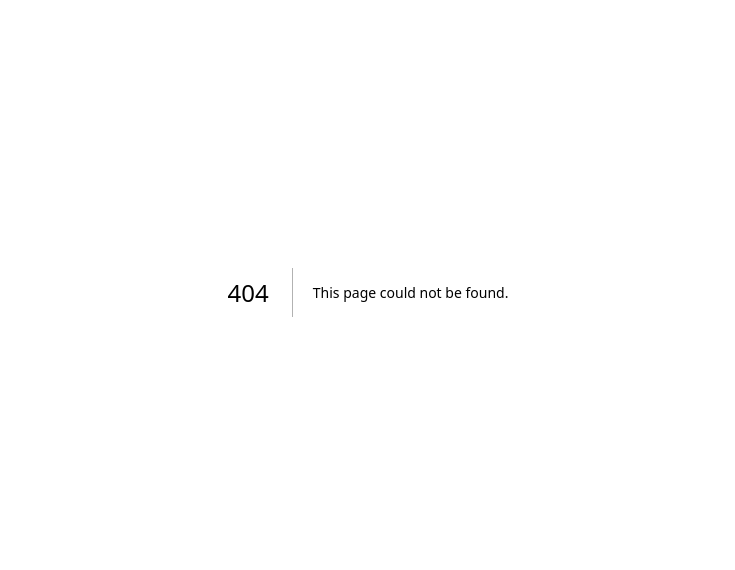
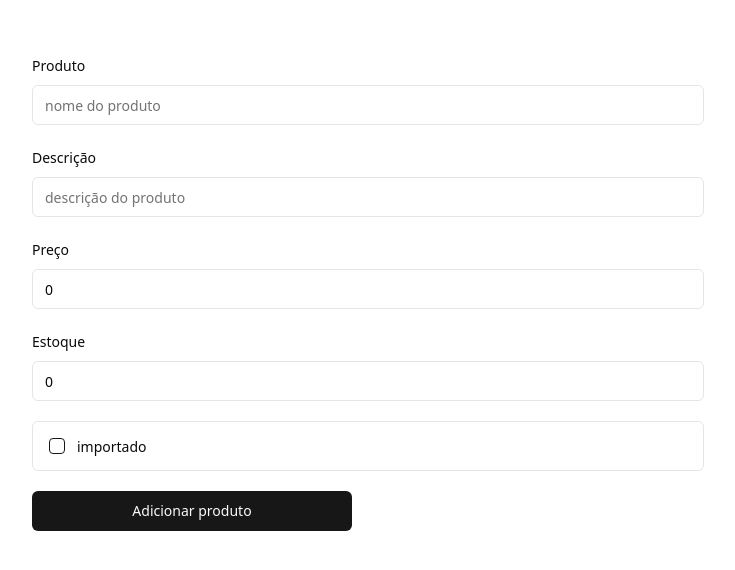
Before and after one commit to JheanAntunes/learn-nextjs, a Next.js app: page /produtos/adicionar in a window 1280 px wide. Before the commit this address had no page. Shown: the part 108-678 px from the top of the page, without its empty margins (272-1007 px from the left). Built offline with nearby package versions, Linux system fonts and the light colour scheme.

Commit message:
:sparkles:	feat:  (page) add Component PageAddProduct

```diff
--- /dev/null
+++ b/src/app/produtos/adicionar/page.tsx
@@ -0,0 +1,14 @@
+import { FormAddProduct } from "@/components/produtos/adicionar/components/form-add-product";
+import React from "react";
+
+const PageAddProduct = () => {
+  return (
+    <div className="w-full h-svh flex items-center justify-center">
+      <div className="w-full max-w-2xl">
+        <FormAddProduct />
+      </div>
+    </div>
+  );
+};
+
+export default PageAddProduct;
```
